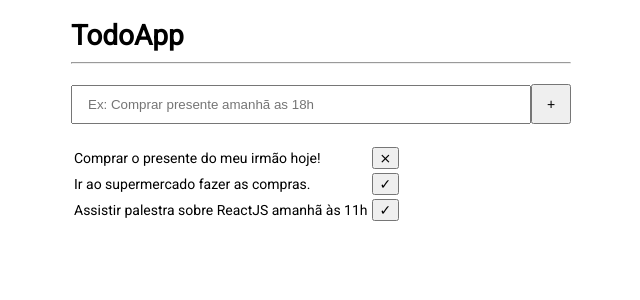
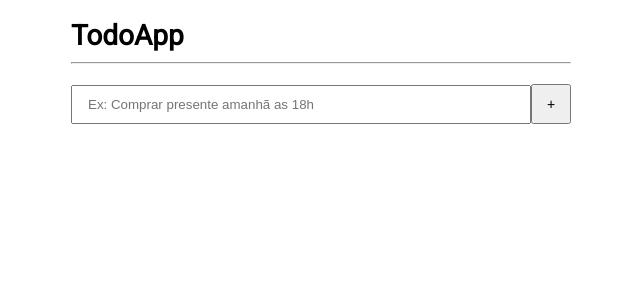
Before and after one commit to daniellmartins/todoapp, a React (Create React App) app: page / in a window 1280 px wide. Shown: the top 300 px of the page, without its empty margins (319-959 px from the left). Built offline with nearby package versions, Linux system fonts and the light colour scheme.

Commit message:
Methods descriprion, addTodo, doneTodo, removeTodo adicionados

```diff
--- a/src/App.js
+++ b/src/App.js
@@ -7,11 +7,40 @@ class App extends Component {
 
     this.state = {
       description: '',
-      todos: [
-        { description: 'Comprar o presente do meu irmão hoje!', done: true },
-        { description: 'Ir ao supermercado fazer as compras.', done: false },
-        { description: 'Assistir palestra sobre ReactJS amanhã às 11h', done: false }
-      ]
+      todos: {}
+    }
+
+    this._addTodo = this._addTodo.bind(this)
+    this._doneTodo = this._doneTodo.bind(this)
+    this._removeTodo = this._removeTodo.bind(this)
+    this._description = this._description.bind(this)
+  }
+
+  _description(description) {
+    this.setState({ description: description.target.value })
+  }
+
+  _addTodo() {
+    if (this.state.description) {
+      let todos = this.state.todos
+      todos[Date.now()] = { description: this.state.description, done: false }
+      this.setState({ todos, description: '' })
+    }
+  }
+
+  _doneTodo(todo) {
+    if (this.state.todos) {
+      let todos = this.state.todos
+      todos[todo] = { ...todos[todo], done: true }
+      this.setState({ todos })
+    }
+  }
+
+  _removeTodo(todo) {
+    if (this.state.todos) {
+      let todos = this.state.todos
+      delete todos[todo]
+      this.setState({ todos })
     }
   }
 
@@ -21,18 +50,20 @@ class App extends Component {
         <h1>TodoApp</h1>
         <hr/>
         <div>
-          <input type="text" placeholder="Ex: Comprar presente amanhã as 18h"/>
-          <button className="btn-add-todo">+</button>
+          <input value={this.state.description} onChange={this._description} type="text" placeholder="Ex: Comprar presente amanhã as 18h"/>
+          <button onClick={() => this._addTodo()} className="btn-add-todo">+</button>
         </div>
         <div>
           <table>
-            {this.state.todos.map((todo, index) => (
-              <tr>
-                <td>{todo.description}</td>
-                {!todo.done && <td><button className="btn-todo">&#10003;</button></td>}
-                {todo.done && <td><button className="btn-todo">&#10799;</button></td>}
-              </tr>
-            ))}
+            <tbody>
+              {Object.keys(this.state.todos).map(key => (
+                <tr key={key}>
+                  <td>{this.state.todos[key].description}</td>
+                  {!this.state.todos[key].done && <td><button onClick={() => this._doneTodo(key)} className="btn-todo">&#10003;</button></td>}
+                  {this.state.todos[key].done && <td><button onClick={() => this._removeTodo(key)} className="btn-todo">&#10799;</button></td>}
+                </tr>
+              ))}
+            </tbody>
           </table>
         </div>
       </div>
```
